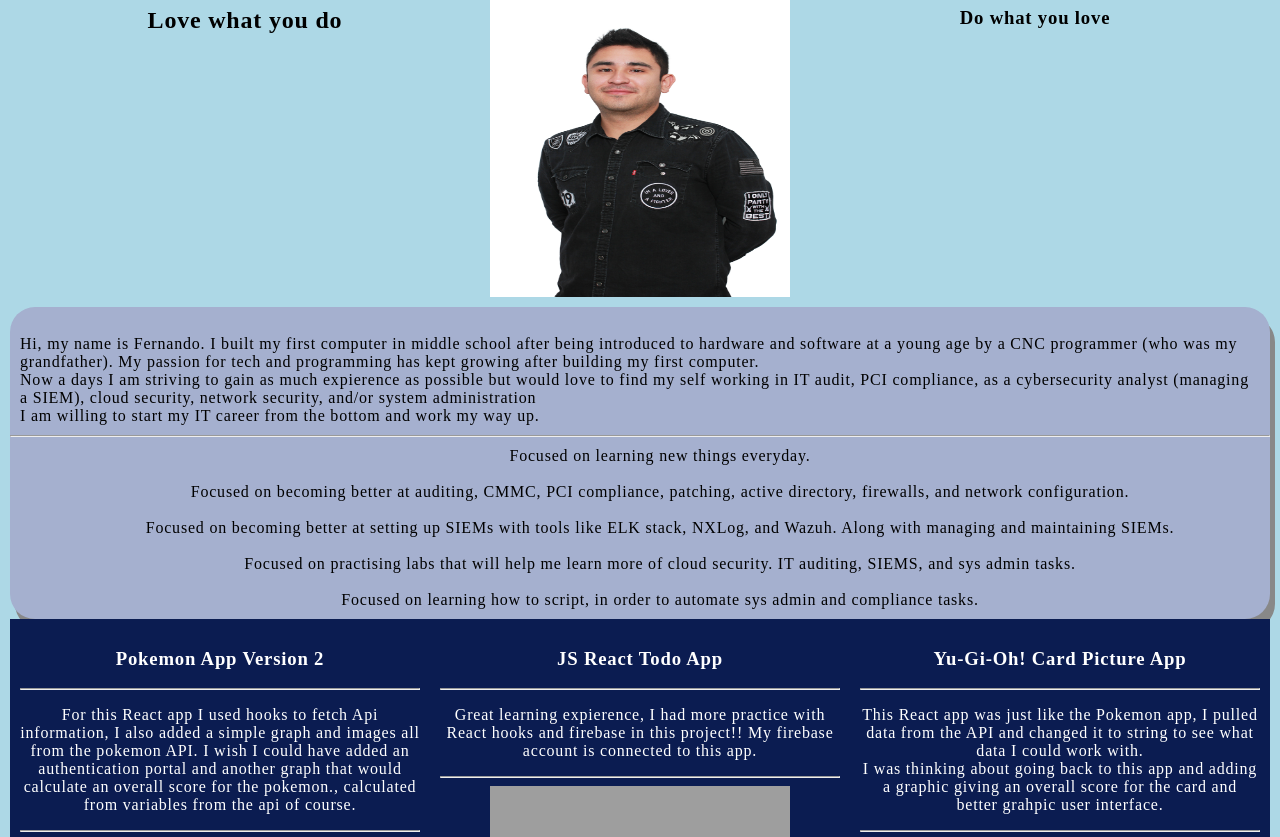
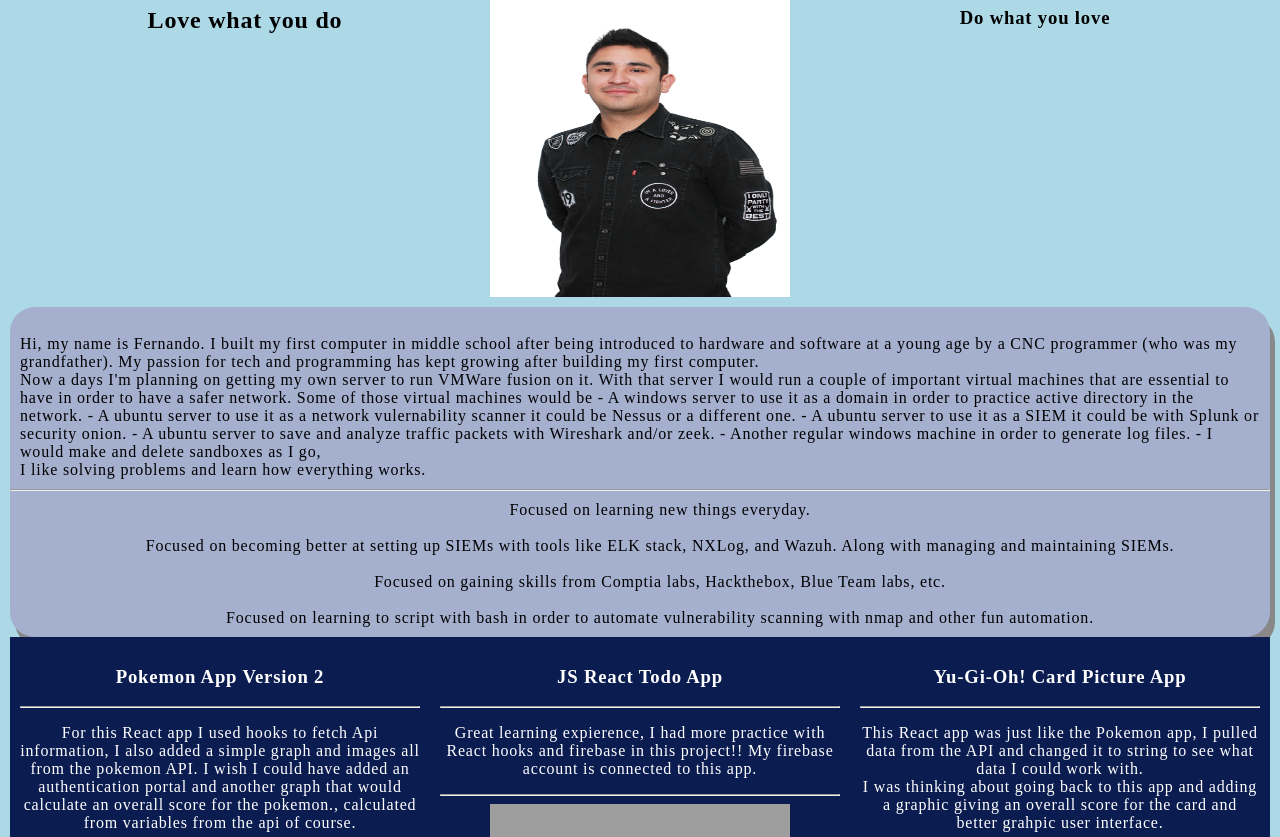
Before and after one commit to Fernandolopez1018/portfoliotech, a plain HTML site: page index.html in a window 1280 px wide. Shown: the part 230-1067 px from the top of the page. Drawn offline with nearby package versions, Linux system fonts and the light colour scheme; grey boxes are pictures that could not be loaded.

Commit message:
Update index.html

```diff
--- a/index.html
+++ b/index.html
@@ -58,17 +58,24 @@
           Hi, my name is Fernando. I built my first computer in middle school after being introduced to hardware and software at a young age by a CNC programmer (who was my grandfather).
           My passion for tech and programming has kept growing after building my first computer.
           <br>
-          Now a days I am striving to gain as much expierence as possible but would love to find my self working in IT audit, PCI compliance, as a cybersecurity analyst (managing a SIEM), cloud security, network security, and/or system administration
+          Now a days I'm planning on getting my own server to run VMWare fusion on it. With that server I would run a couple of important virtual machines that are essential to have in order to have a safer network.
+          Some of those virtual machines would be
+            - A windows server to use it as a domain in order to practice active directory in the network.
+            - A ubuntu server to use it as a network vulernability scanner it could be Nessus or a different one.
+            - A ubuntu server to use it as a SIEM it could be with Splunk or security onion.
+            - A ubuntu server to save and analyze traffic packets with Wireshark and/or zeek.
+            - Another regular windows machine in order to generate log files.
+            - I would make and delete sandboxes as I go,
           <br>
-          I am willing to start my IT career from the bottom and work my way up.
+          I like solving problems and learn how everything works.
         </p>
         <hr />
         <ol class="item">
           <li>Focused on learning new things everyday.</li><br>
-          <li>Focused on becoming better at auditing, CMMC, PCI compliance, patching, active directory, firewalls, and network configuration.</li><br>
+
           <li>Focused on becoming better at setting up SIEMs with tools like ELK stack, NXLog, and Wazuh. Along with managing and maintaining SIEMs.</li><br>
-          <li>Focused on practising labs that will help me learn more of cloud security. IT auditing, SIEMS, and sys admin tasks.</li><br>
-          <li>Focused on learning how to script, in order to automate sys admin and compliance tasks. </li>
+          <li>Focused on gaining skills from Comptia labs, Hackthebox, Blue Team labs, etc.</li><br>
+          <li>Focused on learning to script with bash in order to automate vulnerability scanning with nmap and other fun automation.</li>
 
         </ol>
       </div>
```
